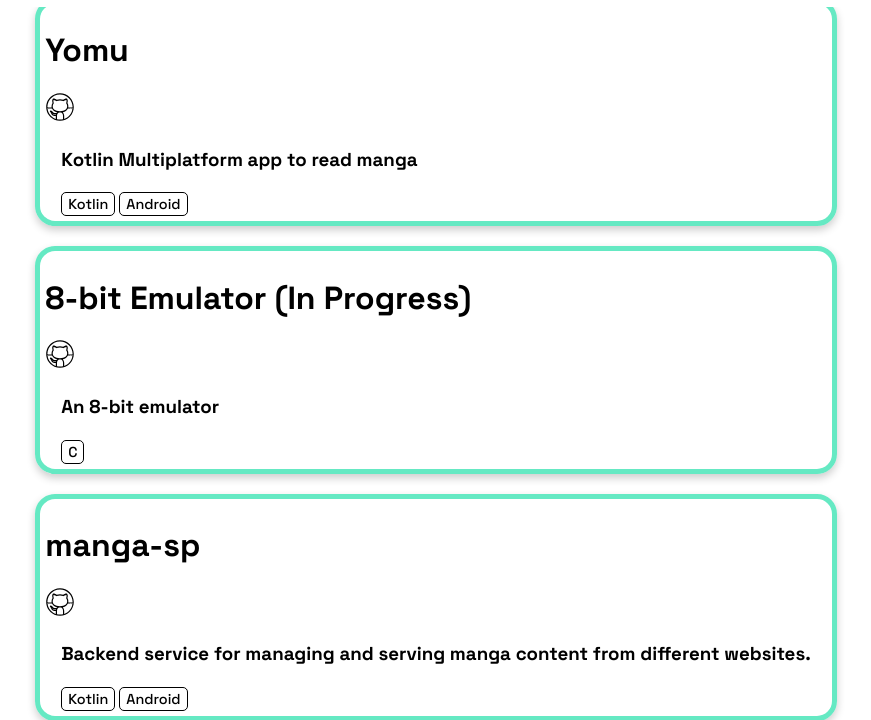
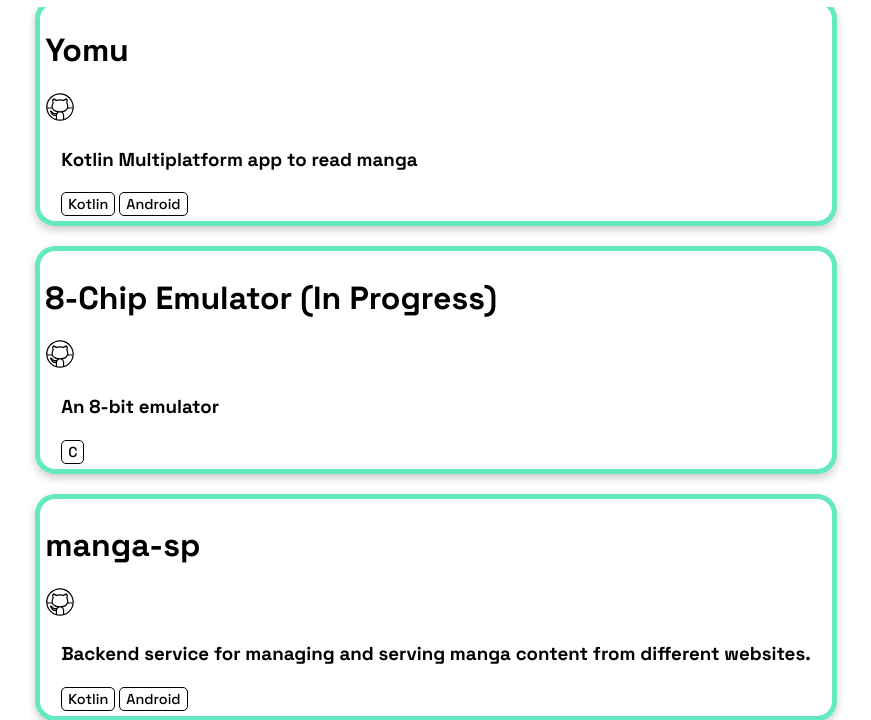
Before and after one commit to yamlof/portfolio, a Flask app: page /projects in a window 1280 px wide. Shown: the part 38-758 px from the top of the page, without its empty margins (204-1075 px from the left). Run offline with Flask 3, Linux system fonts and the light colour scheme.

Commit message:
8-chip typo

```diff
--- a/templates/projects.html
+++ b/templates/projects.html
@@ -27,7 +27,7 @@
             </div>
             <div class="project-container">
                 <div class="">
-                    <h1>8-bit Emulator (In Progress) </h1>
+                    <h1>8-Chip Emulator (In Progress) </h1>
                     <a class=" " target="_blank" href="https://github.com/hhgsx/8bit-emulator" ><img class="  " src="static/icons8-github.svg"></a>
                 </div>
                 <div>
```
